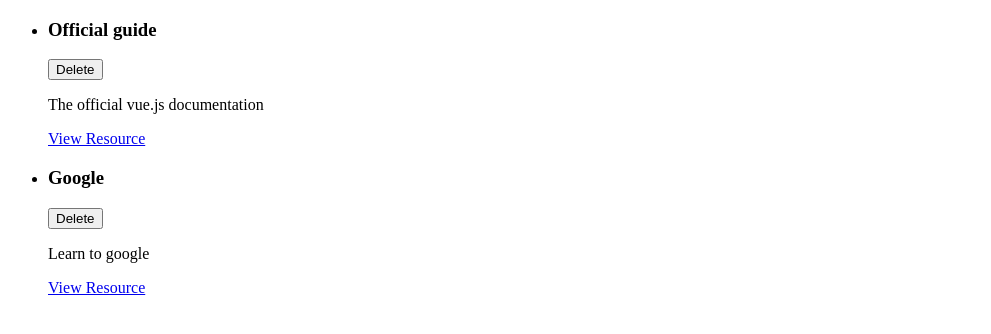
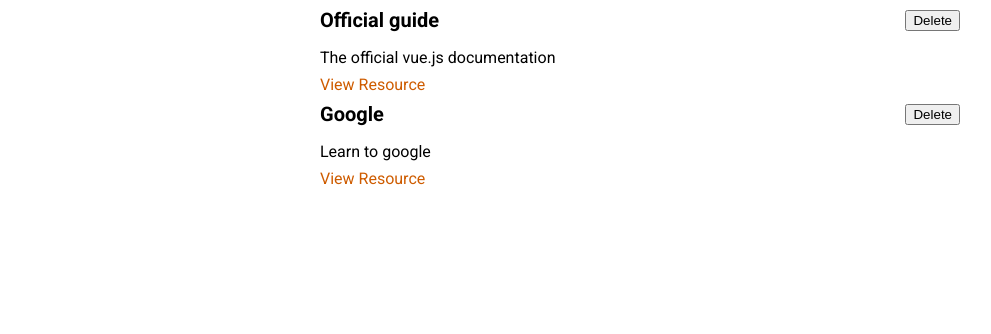
Before and after one commit to bogdanGR/the-learning-resources-app, a Vue app: page / in a window 1280 px wide. Shown: the top 334 px of the page, without its empty margins (0-991 px from the left). Built offline with nearby package versions, Linux system fonts and the light colour scheme; the HTML template or start-up script is replaced by a standard one.

Commit message:
Add storeResource componenet and some styling

```diff
--- a/src/App.vue
+++ b/src/App.vue
@@ -1,21 +1,14 @@
 <template>
-    <ul>
-       <learning-resource
-       v-for="res in storedResources"
-       :key="res.id" :title="res.title"
-       :description="res.description"
-       :link="res.link"
-       ></learning-resource>
-    </ul>
+    <stored-resource :resources="storedResources"></stored-resource>
 </template>
 
 <script>
 
-import LearningResource from './componenets/learning-resources/LearningResource.vue';
+import StoredResource from './componenets/learning-resources/StoredResource.vue';
 
 export default {
     components: {
-        LearningResource,
+        StoredResource,
     },
     data() {
         return {
@@ -37,3 +30,19 @@
     }
 }
 </script>
+
+<style>
+@import url('https://fonts.googleapis.com/css2?family=Roboto:wght@400;700&display=swap');
+
+* {
+  box-sizing: border-box;
+}
+
+html {
+  font-family: 'Roboto', sans-serif;
+}
+
+body {
+  margin: 0;
+}
+</style>
--- a/src/componenets/learning-resources/LearningResource.vue
+++ b/src/componenets/learning-resources/LearningResource.vue
@@ -18,3 +18,35 @@
         props: ['title', 'description', 'link']
     }
 </script>
+
+<style scoped>
+li {
+  margin: auto;
+  max-width: 40rem;
+}
+
+header {
+  display: flex;
+  justify-content: space-between;
+  align-items: center;
+}
+
+h3 {
+  font-size: 1.25rem;
+  margin: 0.5rem 0;
+}
+
+p {
+  margin: 0.5rem 0;
+}
+
+a {
+  text-decoration: none;
+  color: #ce5c00;
+}
+
+a:hover,
+a:active {
+  color: #c89300;
+}
+</style>
--- /dev/null
+++ b/src/componenets/learning-resources/StoredResource.vue
@@ -0,0 +1,31 @@
+<template>
+    <ul>
+       <learning-resource
+       v-for="res in resources"
+       :key="res.id" :title="res.title"
+       :description="res.description"
+       :link="res.link"
+       ></learning-resource>
+    </ul>
+</template>
+
+<script>
+
+import LearningResource from './LearningResource.vue';
+export default {
+    props: ['resources'],
+    components: {
+            LearningResource,
+        }
+    }
+</script>
+
+<style scoped>
+ul {
+  list-style: none;
+  margin: 0;
+  padding: 0;
+  margin: auto;
+  max-width: 40rem;
+}
+</style>
```
